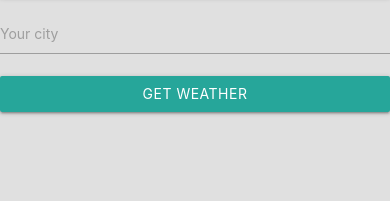
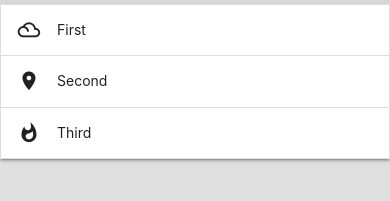
Before and after one commit to ErikaMiklos/CordovaMeteoTP, a website: page www/groups.html in a window 390 px wide. Shown: the part 59-260 px from the top of the page. Drawn offline with Linux system fonts and the light colour scheme.

Commit message:
accordion

```diff
--- a/www/groups.html
+++ b/www/groups.html
@@ -56,15 +56,20 @@
             <li><a href="index.html">Home</a></li>
             <li><a href="groups.html">Groups</a></li>
         </ul>
-        <section class="margin" class="card-panel center-align">
-            <form>
-                <div class="input-field">
-                    <input id="city" type="text">
-                    <label for="city">Your city</label>
-                </div>
-                <a class="waves-effect waves-light btn" id="getWeather">Get Weather</a>
-            </form>
-        </section>
+        <ul class="collapsible">
+            <li>
+              <div class="collapsible-header"><i class="material-icons">filter_drama</i>First</div>
+              <div class="collapsible-body"><span>Lorem ipsum dolor sit amet.</span></div>
+            </li>
+            <li>
+              <div class="collapsible-header"><i class="material-icons">place</i>Second</div>
+              <div class="collapsible-body"><span>Lorem ipsum dolor sit amet.</span></div>
+            </li>
+            <li>
+              <div class="collapsible-header"><i class="material-icons">whatshot</i>Third</div>
+              <div class="collapsible-body"><span>Lorem ipsum dolor sit amet.</span></div>
+            </li>
+        </ul>
 
         <script type="text/javascript" src="js/jquery-3.3.1.min.js"></script>
         <script type="text/javascript" src="js/materialize.min.js"></script>
--- a/www/js/app.js
+++ b/www/js/app.js
@@ -52,3 +52,7 @@ $(document).ready(function() {
 $(document).ready(function(){
     $('.sidenav').sidenav();
 });
+
+$(document).ready(function(){
+    $('.collapsible').collapsible();
+  });
```
